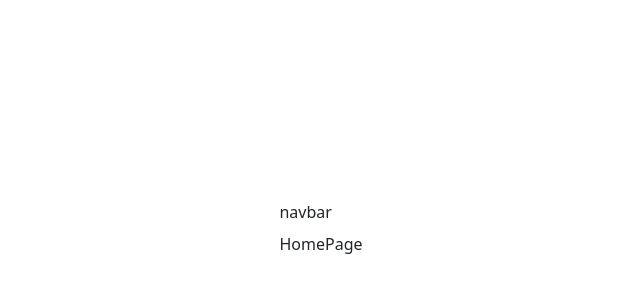
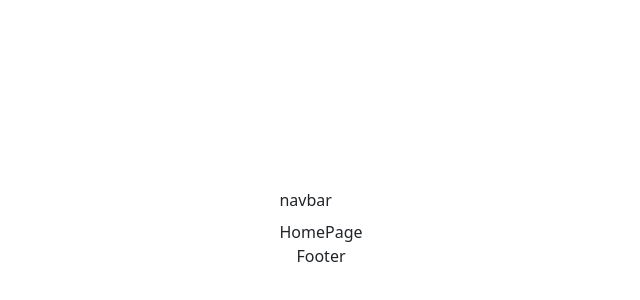
Before and after one commit to nathangero/portfolio-react, a React (Vite) app: page / in a window 1280 px wide. Shown: the part 176-476 px from the top of the page, without its empty margins (319-959 px from the left). Built offline with nearby package versions, Linux system fonts and the light colour scheme.

Commit message:
add footer

```diff
--- a/src/App.jsx
+++ b/src/App.jsx
@@ -1,15 +1,15 @@
-import { useState } from 'react'
 import './App.css'
 import Navbar from './components/Navbar'
 import { Outlet } from 'react-router'
+import Footer from './components/Footer'
 
 function App() {
-  const [count, setCount] = useState(0)
 
   return (
     <>
       <Navbar />
       <Outlet />
+      <Footer />
     </>
   )
 }
--- /dev/null
+++ b/src/components/Footer.jsx
@@ -0,0 +1,11 @@
+
+
+export default function Footer() {
+
+    return (
+        <footer>
+            Footer
+            {/* TODO: Put github, linkedin, and medium logos with links */}
+        </footer>
+    )
+}
--- a/src/main.jsx
+++ b/src/main.jsx
@@ -1,4 +1,3 @@
-import React from 'react'
 import ReactDOM from 'react-dom/client'
 import { createBrowserRouter, RouterProvider } from 'react-router-dom';
 
```
